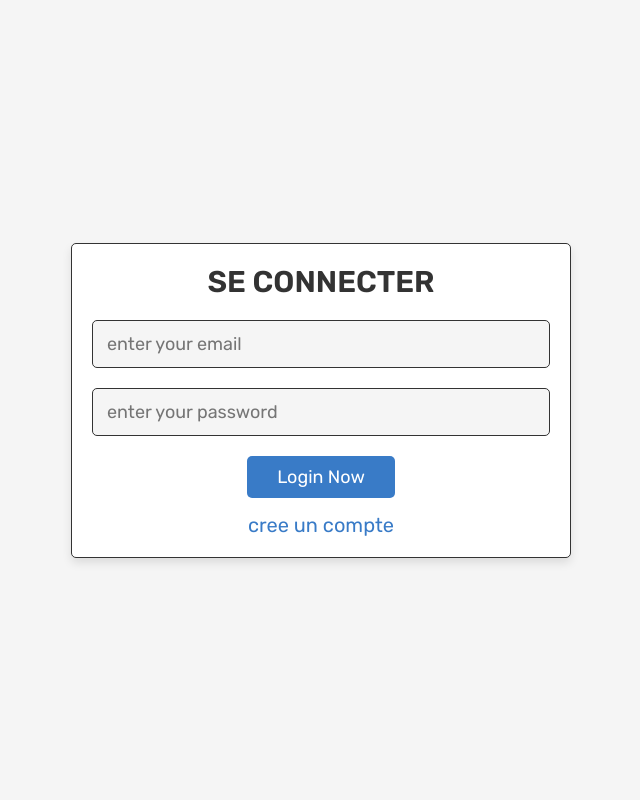
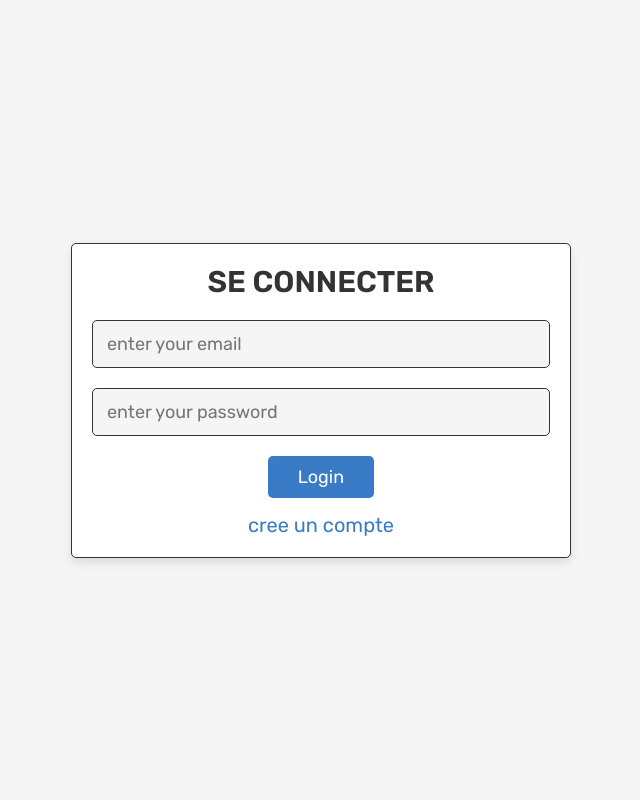
Before and after one commit to K1roo/E5Shop_Dicoland, a PHP site: page /login.php in a window 1280 px wide. Shown: the whole page, without its empty margins (319-959 px from the left). Run offline with PHP 8.4, Linux system fonts and the light colour scheme.

Commit message:
Feat(login): changement des valeurs

```diff
--- a/login.php
+++ b/login.php
@@ -74,7 +74,7 @@ if(isset($message)){
       <h3>se connecter</h3>
       <input type="email" name="email" placeholder="enter your email" required class="box">
       <input type="password" name="password" placeholder="enter your password" required class="box">
-      <input type="submit" name="submit" value="login now" class="btn">
+      <input type="submit" name="submit" value="login" class="btn">
       <p> <a href="register.php">cree un compte</a></p>
    </form>
 
```
